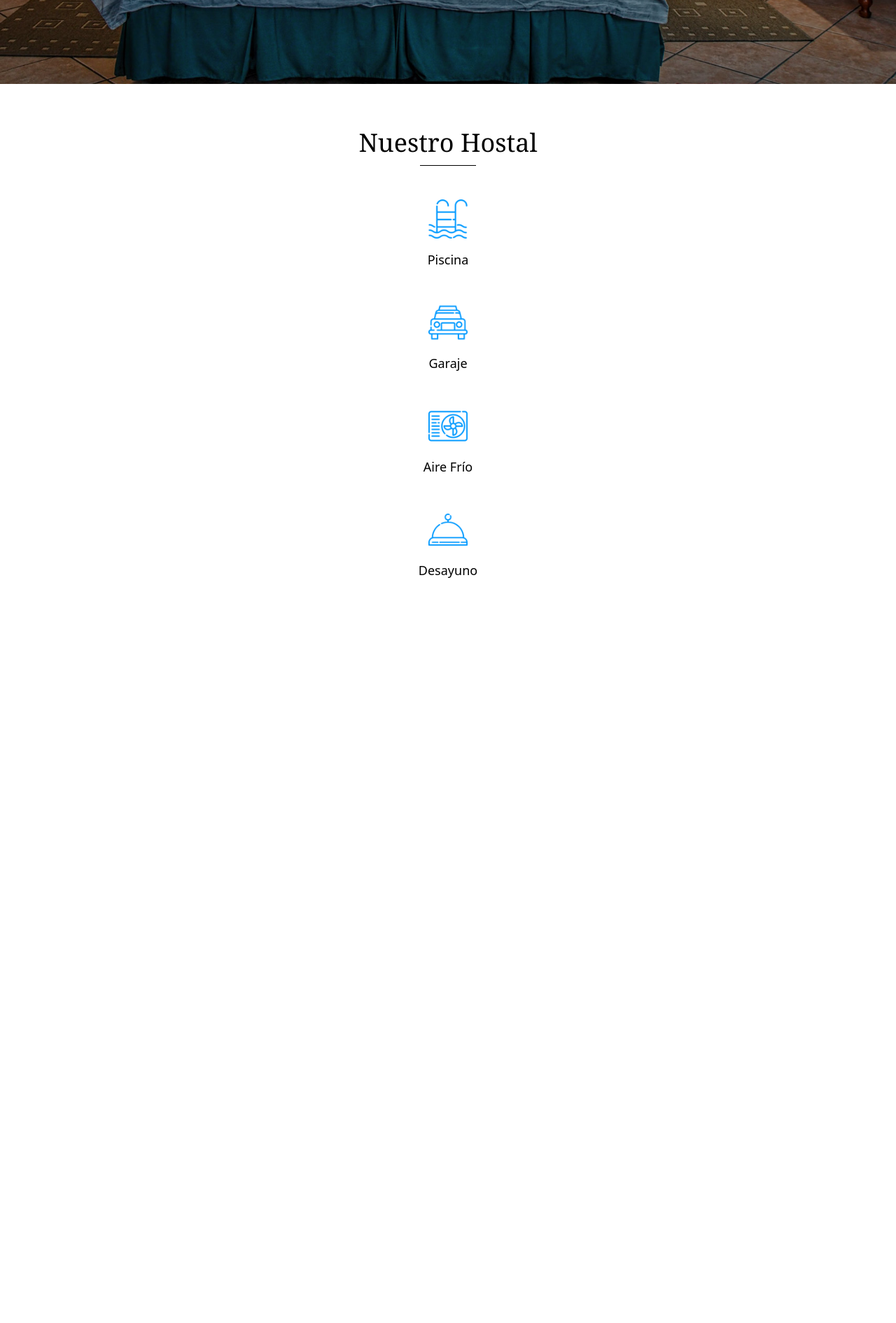
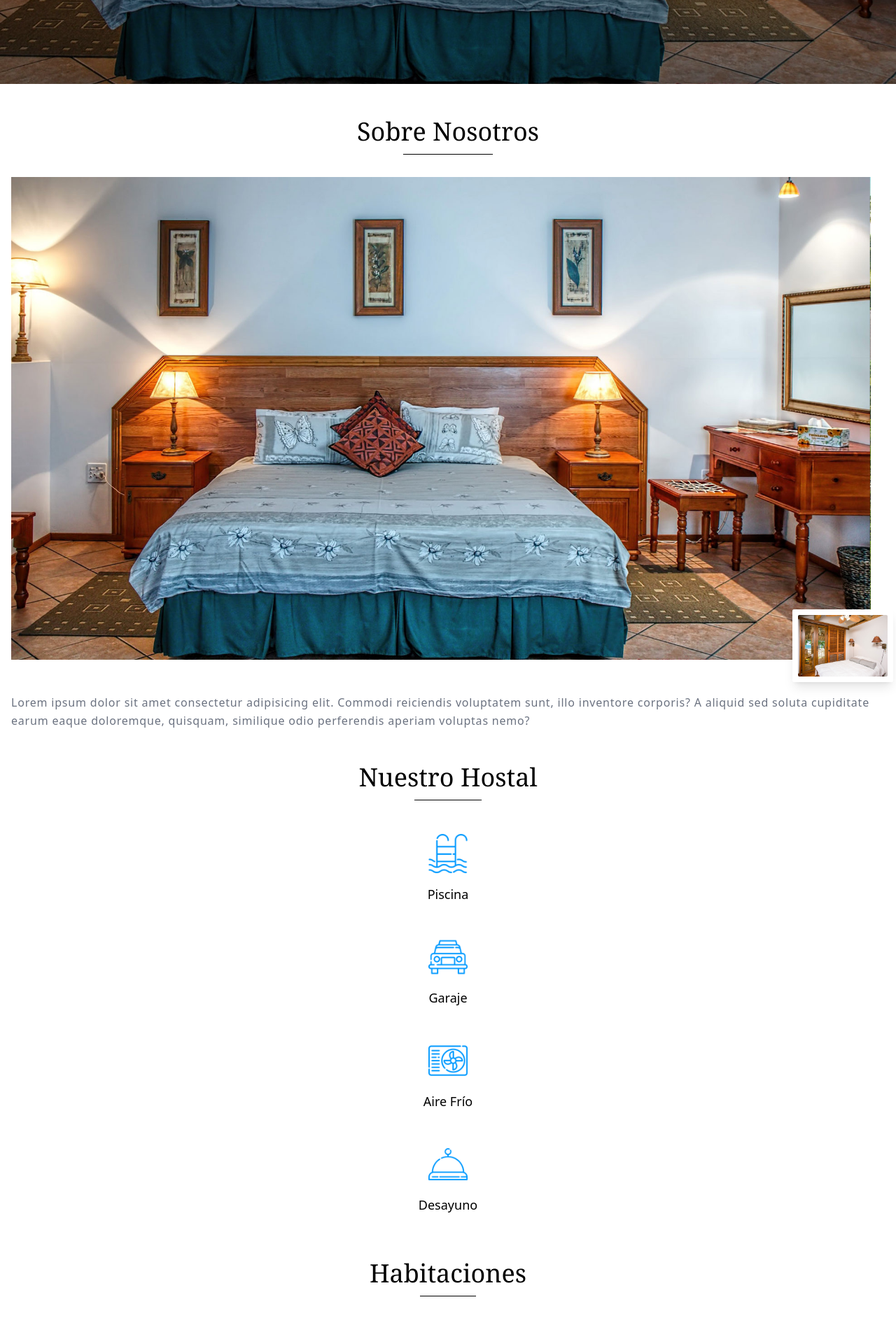
Before and after one commit to dcq-31/rental-house, a Vue app: page / in a window 1280 px wide. Shown: the part 680-2571 px from the top of the page at 70% size. Before the commit the page ends 1589 px from the top, so only its background shows below. Built offline with nearby package versions, Linux system fonts and the light colour scheme.

Commit message:
Add about us and rooms sections

```diff
--- /dev/null
+++ b/src/components/RoomWidget.vue
@@ -0,0 +1,20 @@
+<script setup lang="ts">
+import type { IImage } from "@/types";
+
+export interface IRoomWidget {
+  image: IImage;
+  title: string;
+  price: number;
+}
+
+const props = defineProps<IRoomWidget>();
+</script>
+<template>
+  <div class="p-2">
+    <img :src="image.path" :alt="image.alt" class="mb-5" />
+    <div class="text-center">
+      <div class="mb-1 uppercase tracking-wider text-black">{{ title }}</div>
+      <div class="text-slate-400">${{ price }} / noche</div>
+    </div>
+  </div>
+</template>
--- a/src/types/index.ts
+++ b/src/types/index.ts
@@ -1,2 +1,5 @@
 export * from "./components";
-export * from "@/components/FeatureWidget.vue";
+
+// Components
+export type { IFeatureWidget } from "../components/FeatureWidget.vue";
+export type { IRoomWidget } from "../components/RoomWidget.vue";
--- a/src/views/HomeView.vue
+++ b/src/views/HomeView.vue
@@ -1,7 +1,8 @@
 <script lang="ts" setup>
 import { ref, computed, onMounted, onBeforeUnmount } from "vue";
-import type { IFeatureWidget } from "../types";
+import type { IFeatureWidget, IRoomWidget } from "../types";
 import FeatureWidget from "../components/FeatureWidget.vue";
+import RoomWidget from "../components/RoomWidget.vue";
 
 const FEATURES: IFeatureWidget[] = [
   {
@@ -34,6 +35,33 @@ const FEATURES: IFeatureWidget[] = [
   },
 ];
 
+const ROOMS: IRoomWidget[] = [
+  {
+    image: {
+      path: "/images/rooms/room-1.jpg",
+      alt: "Alternative text",
+    },
+    title: "Habitación de Familia",
+    price: 300,
+  },
+  {
+    image: {
+      path: "/images/rooms/room-2.jpg",
+      alt: "Alternative text",
+    },
+    title: "Habitación de Pareja",
+    price: 400,
+  },
+  {
+    image: {
+      path: "/images/rooms/room-3.jpg",
+      alt: "Alternative text",
+    },
+    title: "Habitación Individual",
+    price: 350,
+  },
+];
+
 const PARALLAX_FACTOR = 2;
 const scrollY = ref(window.scrollY);
 
@@ -54,6 +82,7 @@ const onScroll = () => {
 
 <template>
   <main>
+    <!-- Hero Section -->
     <section
       class="hero min-h-screen bg-cover bg-no-repeat"
       style="background-image: url(images/hero.jpg)"
@@ -72,20 +101,72 @@ const onScroll = () => {
       </div>
     </section>
 
-    <section class="py-16 px-2">
+    <!-- About Section -->
+    <section class="px-2 pt-12 pb-6">
+      <div class="px-2">
+        <div class="mb-8">
+          <h3 class="mb-3 text-center font-serif text-4xl text-black">
+            Sobre Nosotros
+          </h3>
+          <hr class="mx-auto w-32 border-t border-black" />
+        </div>
+        <div class="relative mb-12 pr-5">
+          <img src="/images/hero.jpg" alt="Alternative Text" />
+          <div
+            class="absolute -right-3 -bottom-8 rounded-sm bg-white p-2 shadow-lg"
+          >
+            <img
+              src="/images/rooms/room-1.jpg"
+              alt="Alternative Text"
+              class="w-32 rounded-sm"
+            />
+          </div>
+        </div>
+        <p class="font-light leading-relaxed tracking-wider text-gray-500">
+          Lorem ipsum dolor sit amet consectetur adipisicing elit. Commodi
+          reiciendis voluptatem sunt, illo inventore corporis? A aliquid sed
+          soluta cupiditate earum eaque doloremque, quisquam, similique odio
+          perferendis aperiam voluptas nemo?
+        </p>
+      </div>
+    </section>
+
+    <!-- Features Section -->
+    <section class="py-6">
+      <div class="px-2">
         <div class="mb-8">
           <h3 class="mb-3 text-center font-serif text-4xl text-black">
             Nuestro Hostal
           </h3>
-        <hr class="mx-auto w-20 border-t border-black" />
+          <hr class="mx-auto w-24 border-t border-black" />
         </div>
 
         <div class="space-y-4">
           <FeatureWidget
             v-for="(feature, index) in FEATURES"
-          :key="`home-view-feature-${index}`"
+            :key="`home-view-feature-widget-${index}`"
             v-bind="feature"
           />
+        </div>
+      </div>
+    </section>
+
+    <!-- Rooms Section -->
+    <section class="py-6">
+      <div class="px-2">
+        <div class="mb-8">
+          <h3 class="mb-3 text-center font-serif text-4xl text-black">
+            Habitaciones
+          </h3>
+          <hr class="mx-auto w-20 border-t border-black" />
+        </div>
+        <div class="space-y-6">
+          <RoomWidget
+            v-for="(room, index) in ROOMS"
+            :key="`home-view-room-widget-${index}`"
+            v-bind="room"
+          />
+        </div>
       </div>
     </section>
   </main>
```
Lines whose indentation alone changed are shown as unchanged.
